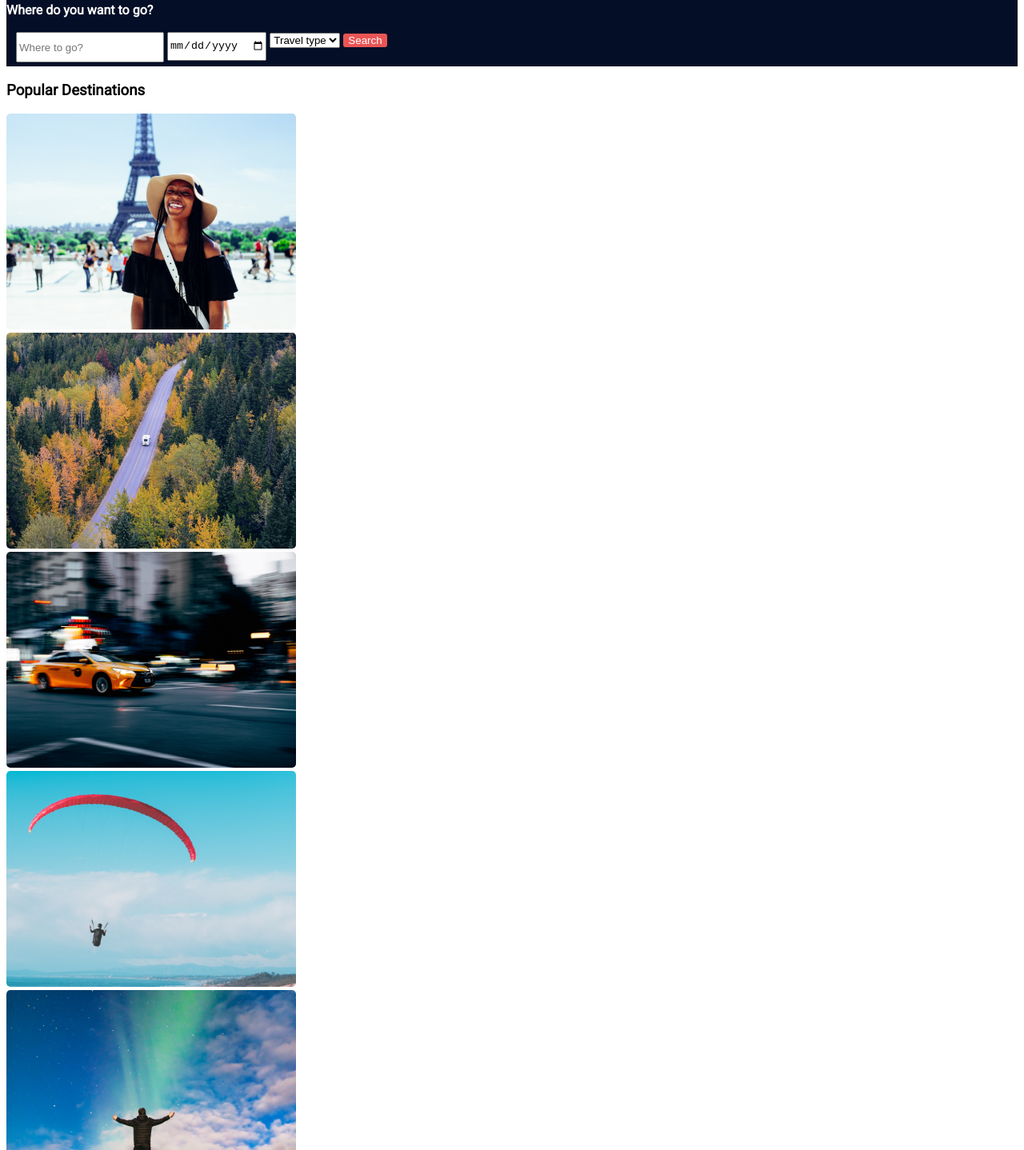
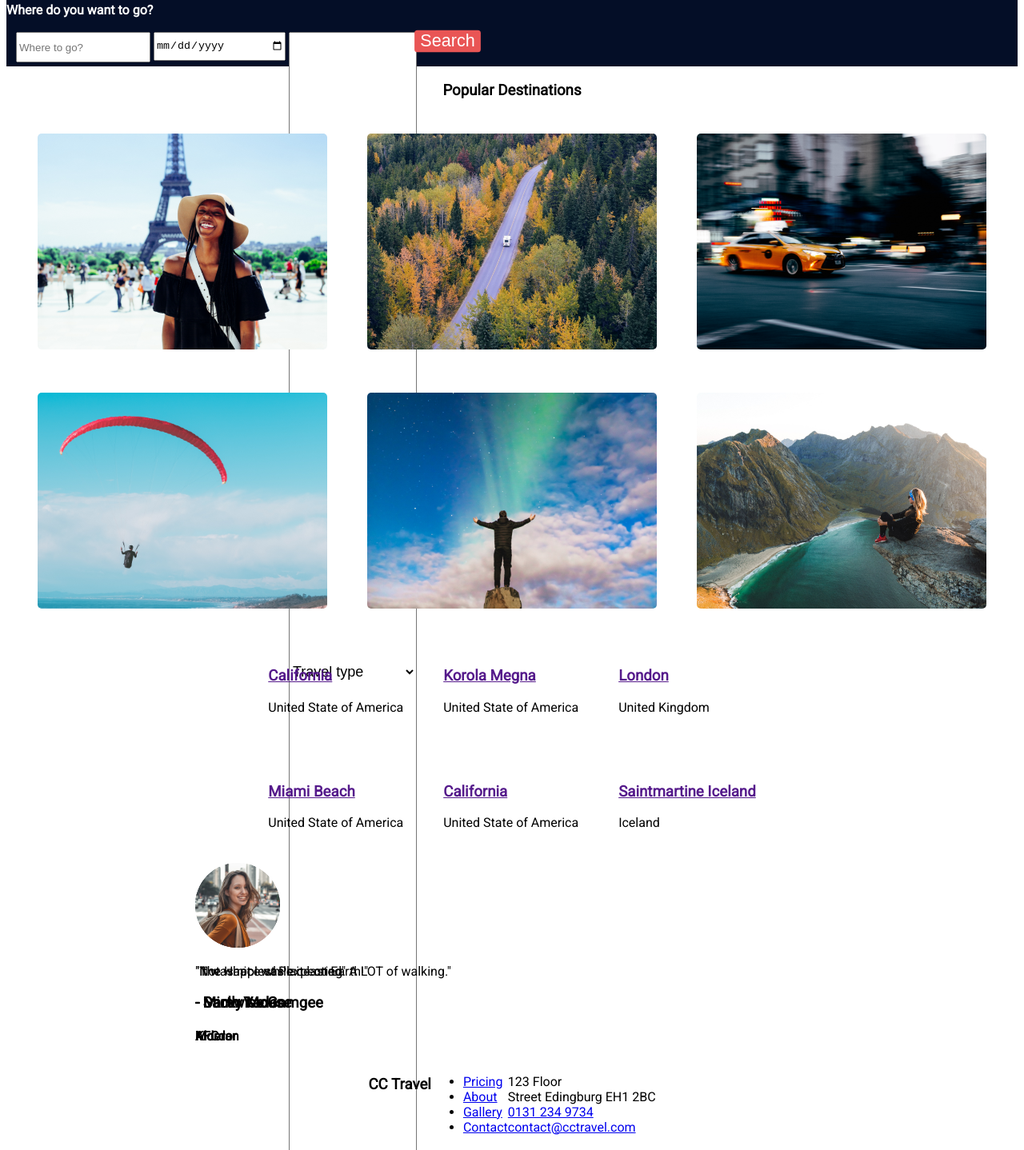
Before and after one commit to jamiemcglone/w3d2Homework, a plain HTML site: page index.html in a window 1280 px wide. Shown: the part 133-1571 px from the top of the page at 80% size. Drawn offline with Linux system fonts and the light colour scheme.

Commit message:
homework

```diff
--- a/index.html
+++ b/index.html
@@ -68,7 +68,7 @@
                 <h3>Popular Destinations</h3>
             </div>
 
-            <article class="container row">
+            <article class="container">
                 <div class="single-destination">
                     <img src="img/destination/italy.png" alt="Italy">
                 </div>
--- a/style.css
+++ b/style.css
@@ -76,13 +76,6 @@ nav > ul > li > a {
   font-size: medium;
   color: white
 }
-.search-btn {
-  background-color: rgb(233, 85, 85);
-  color: white;
-  border-radius: 3px;
-  border: none;
-  /* scale: 1.2; */
-}
 
 /* Notice that each form input is wrapped in a div */
 /* Create a block that targets the input-field class and apply a suitable width and margin */
@@ -90,11 +83,16 @@ nav > ul > li > a {
 /* Styling the elements of Forms is difficult. */
 /* Hint: https://developer.mozilla.org/en-US/docs/Learn/Forms/Advanced_form_styling */
 
-input {height: 2rem;
+input {
+  height: 2rem;
+  width: 10rem;
   /* Style the form input elements using width, height, padding-left and border-radius */
 }
 
 .nice-select {
+  height: 100rem;
+  width: 10rem;
+  font-size: large;
   /* Select elements are not imput elements! Therefore we've given the <select> element it's own class  */
   /* They are notoriously difficult to style with css */
   /* In this case you can use width, height, font-size, color, border and border-radius */
@@ -113,44 +111,73 @@ input {height: 2rem;
   - border-radius
   - cursor
   */
+  background-color: rgb(233, 85, 85);
+  color: white;
+  border-radius: 3px;
+  font-size: large;
+  border: none;
+  scale: 1.2;
 }
 
-.container {
+.container{
   /* The destinations are enclosed in an article element that we want to make a grid */
   /* Set the display property to 'grid' and justify the content */
+  display: grid;
+  grid-template-areas:
+  'header header header'
+  'menu main main'
+  'footer footer footer';
+  grid-template-areas: 3fr 3fr 3fr;
+  justify-content: center;
 }
+
 
 .row {
   /* The row of the grid has 3 columns which should be the same width and roughly a third of the available space */
   /* Use the grid-template-columns property to set each column to 30% */
   /* You can experiment with different units for the width values */
   /* Hint: https://developer.mozilla.org/en-US/docs/Web/CSS/grid-template-columns */
+  /* grid-template-columns: 30%, 30%, 30%; */
+  grid-area: menu;
 }
 
 .section-title {
+  display: flex;
+  justify-content: center;
+  /* grid-area: header; */
   /* The <div> with class section-title contains an <h3> child which we want to center */
   /* The easiest way to center child elements is to set the display property to 'flex' and justify the content */
 }
 
 .single-destination {
+  /* grid-area: main; */
+  margin: 25px;
   /* Use the margin property to make some space between the destinations */
+  overflow: hidden;
   /* Set the overflow to 'hidden' */
   /* The overflow CSS shorthand property sets the desired behaviour for an element's overflow
     — i.e. when an element's content is too big to fit. In this case, the image is too big too fit. */
 }
 
 img {
+  /* grid-area: main */
   /* Set the max-width property to 100% */
+  max-width: 100%;
+  grid-area: footer;
 }
 
 /* Let's take the training wheels off. Finish off the page by adding styles to the remaining blocks */
 
 .testimonial-area {
-  /* Write your code here */
+  display: grid;
+  grid-template-areas:
+  'header header'
+  'menu main'
+  'footer footer';
 }
 
 .single-testmonial{
-  /* Write your code here */
+  grid-area: menu;
 }
 
 .footer {
```
